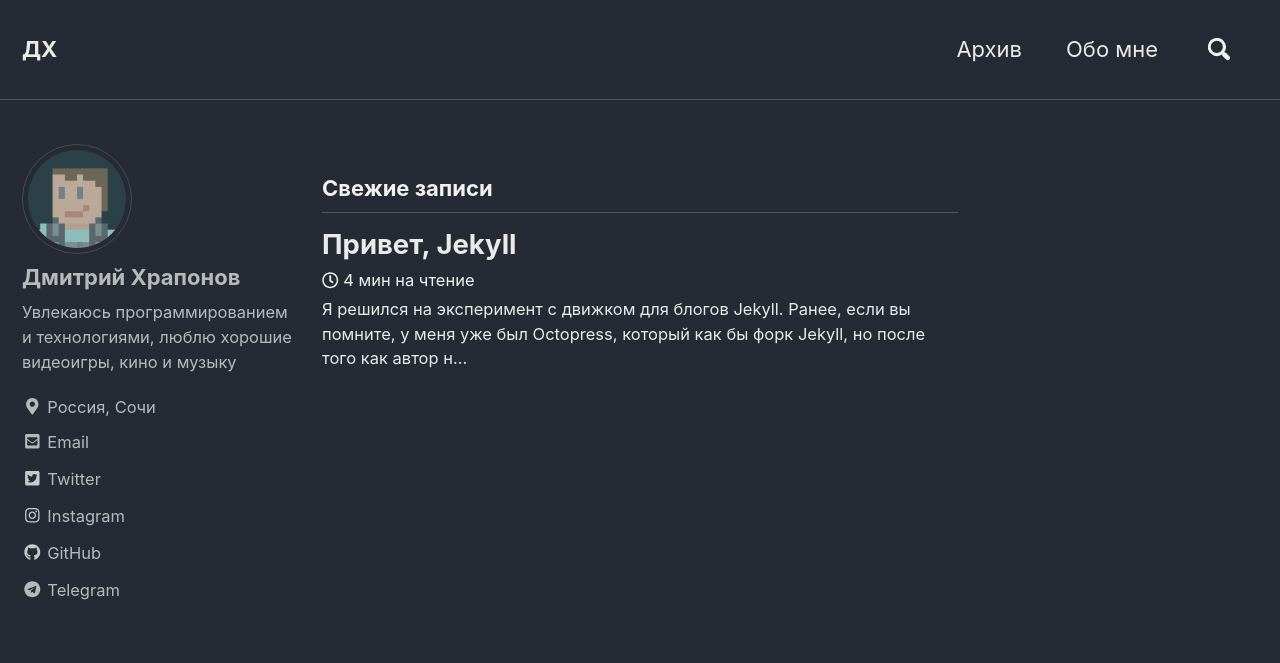
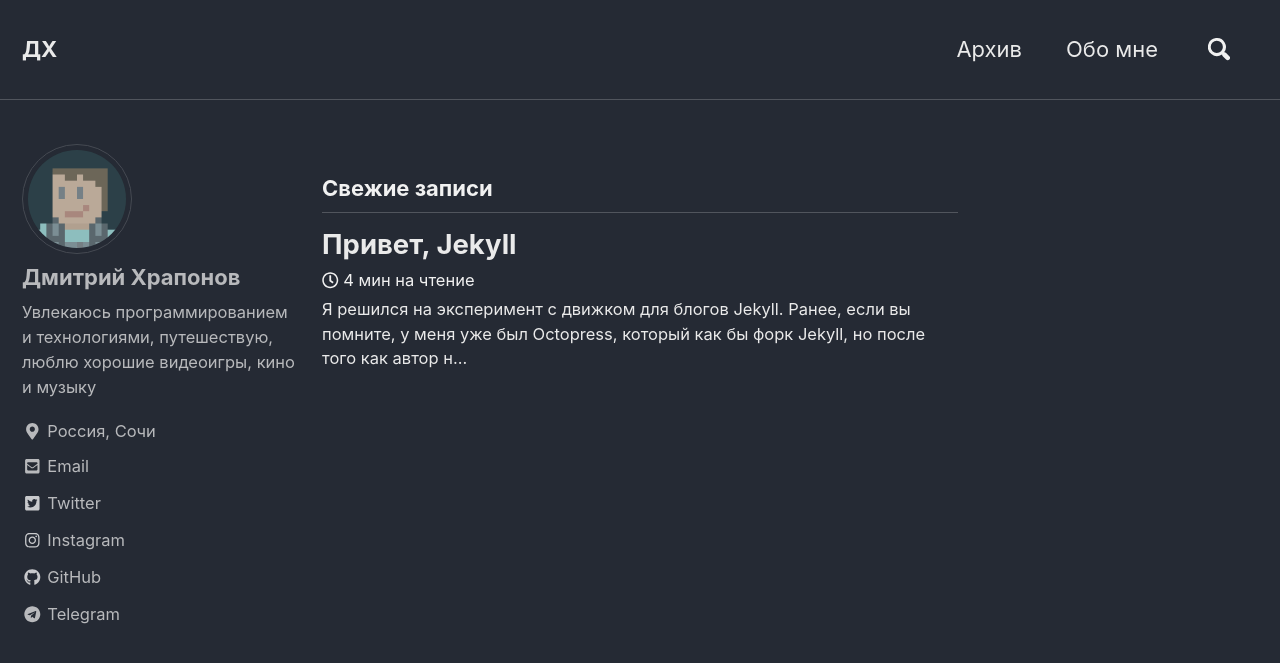
Before and after one commit to CatcherITGF/jekyll, a Jekyll site: the page built from index.html, in a window 1280 px wide and 900 px high. Shown: the top 663 px of the window. Built offline with Jekyll 4.4.1, drawn with Linux system fonts in a browser that asks for light colours; nearby versions of some CDN libraries; the list of posts is cut into pages by our own code.

Commit message:
refactoring bio

```diff
--- a/_config.yml
+++ b/_config.yml
@@ -85,7 +85,7 @@ analytics:
 author:
   name             : "Дмитрий Храпонов"
   avatar           : "/assets/images/general/avatar.png" # path of avatar image, e.g. "/assets/images/bio-photo.jpg"
-  bio              : "Увлекаюсь программированием и технологиями, люблю хорошие видеоигры, кино и музыку"
+  bio              : "Увлекаюсь программированием и технологиями, путешествую, люблю хорошие видеоигры, кино и музыку"
   location         : "Россия, Сочи"
   email            : "snupt@snupt.com"
   uri              :
```
